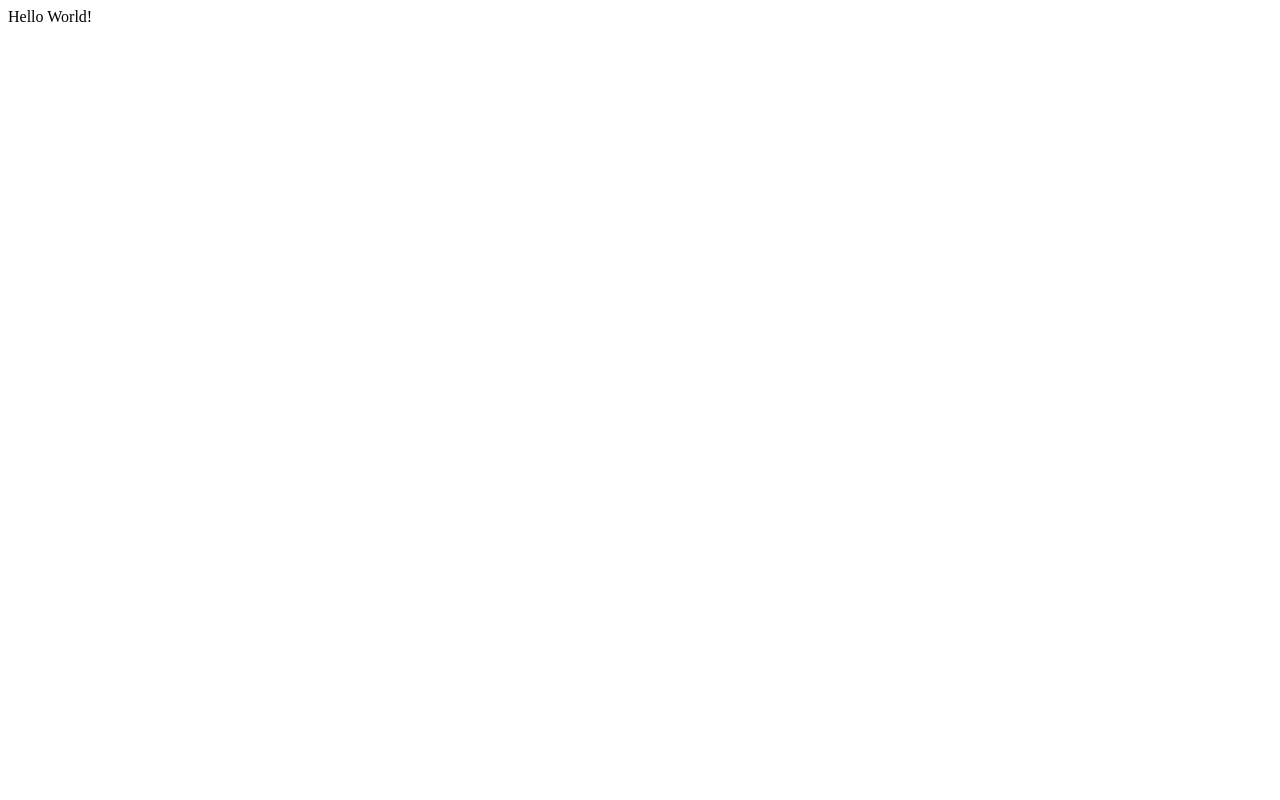
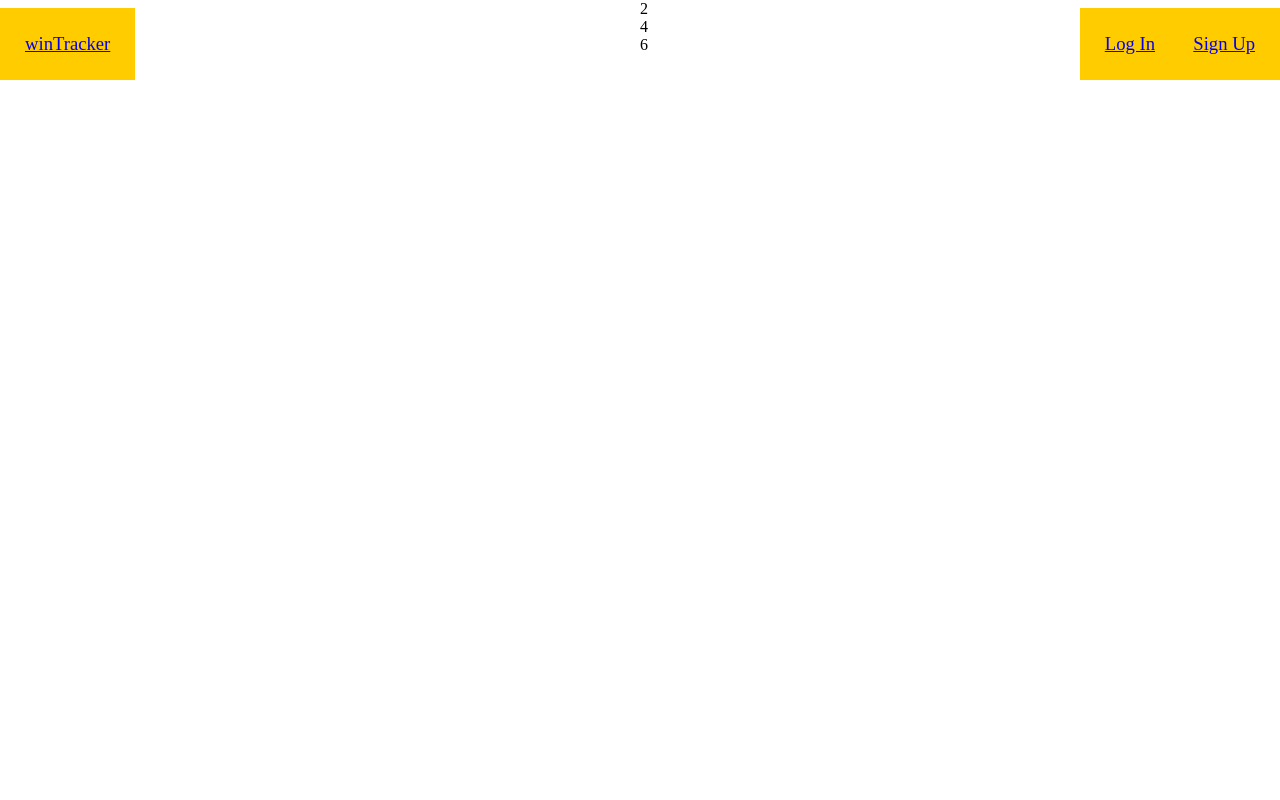
Before and after one commit to Forrest-Keyper/winTracker, a Flask app: page / in a window 1280 px wide. Before the commit the page is almost empty. Run offline with Flask 2, Linux system fonts and the light colour scheme.

Commit message:
plenty of changes. Currently hosts index with buttons to home and register. register button redirects.

```diff
--- a/app.py
+++ b/app.py
@@ -2,26 +2,36 @@
 
 '''
 
-from flask import Flask, render_template
+from flask import Flask, render_template, request
+from bson.objectid import ObjectId
+from pymongo import MongoClient
 app = Flask(__name__)
 
 
 @app.route('/')
-def splash():
-    return 'Hello World!'
+# home page, will expand in following commits
+def index():
+    return render_template('index.html')
 
 
-'''
+
 
 @app.route('/register')
+# registration page, sign up link should redirect here
 def register():
-
+    user = {
+        'name': request.form.get('username'),
+        'password': request.form.get('password')
+    }
     # will eventually need to check for user unique identity
     # accept user form input for username and email (password later)
 
     # what does this return statement need to be for the confirmation function?
-    return('/templates/dashboard.html')
+    return render_template('register.html')
 
+
+'''
+@app.route('/user')
 @app.route('/register/confirm')
 def confirmRegistration():
 
--- a/static/style.css
+++ b/static/style.css
@@ -0,0 +1,57 @@
+body{
+    margin: 0;
+}
+
+.main{
+    display: grid;
+    grid-template-columns: 50% 50%;
+    grid-template-rows: 33% 33% 33%;
+}
+
+.navbar-left{
+    background: rgb(0, 102, 255);
+    font-family:sans-serif;
+    top:0;
+    height: 100%;
+    padding: 28px;
+}
+
+.navbar-right{
+    background: rgb(0, 102, 255);
+    font-family:sans-serif;
+    top:0;
+    height: 100%;
+    padding: 28px;
+}
+
+.buttons{
+    background-color: rgb(255, 204, 0);
+    font-size: 14pt;
+    margin-left: 0;
+    padding: 25px;
+}
+
+#home{
+    left: 0;
+    margin: auto;
+    top:8px;
+    text-align: center;
+    position: absolute;
+}
+
+#login{
+    margin: auto;
+    top:8px;
+    text-align: center;
+    position: absolute;
+    right: 100px;
+}
+
+#register{
+    right: 0;
+    margin: auto;
+    top:8px;
+    text-align: center;
+    position: absolute;
+
+}
--- a/templates/base.html
+++ b/templates/base.html
@@ -10,12 +10,33 @@
 
 
 <head>
-
+<link rel="stylesheet" type="text/css" href="../static/style.css">
 </head>
 
 
 <body>
-<h1>Hello World</h1>
+<section class='main'>
+    <div class='top-left'>
+            <div class="buttons" id='home'>
+                <a href='index.html' class='navText'>winTracker</a>
+            </div>
+
+            <div class="buttons" id='login'>
+                <a href='/dashboard/login' class='navText'>Log In</a>
+            </div>
+
+            <div class="buttons" id='register'>
+                <a href='/register' class='navText'>Sign Up</a>
+            </div>
+    </div>
+    <div class="top-right">2</div>
+    <div class="content-left">3</div>
+    <div class="content-right">4</div>
+    <div class="footer-left">5</div>
+    <div class="footer-right">6</div>
+
+</section>
+
 </body>
 
 
--- a/templates/create.html
+++ b/templates/create.html
@@ -2,3 +2,4 @@
     our create page is where users will name and rule out their trackers
     we will also have a route which calls create to modify rules of existing trackers
 -->
+{% extends 'base.html' %}
--- a/templates/dashboard.html
+++ b/templates/dashboard.html
@@ -3,3 +3,4 @@
     display a user's trackers,
     and (eventually) host a performance analyzer the user sets
 -->
+{% extends 'base.html' %}
--- /dev/null
+++ b/templates/register.html
@@ -0,0 +1,5 @@
+<!--
+    will be our form submission and confirmation page
+    for registering new users.
+-->
+{% extends 'base.html' %}
--- a/templates/track.html
+++ b/templates/track.html
@@ -3,3 +3,4 @@
     clicking arrows, drop down menus, radio buttons or inserted value.
     Fields on this page MUST match tracker's fields.
 -->
+{% extends 'base.html' %}
```
Also changed, not shown: 1 other file.
